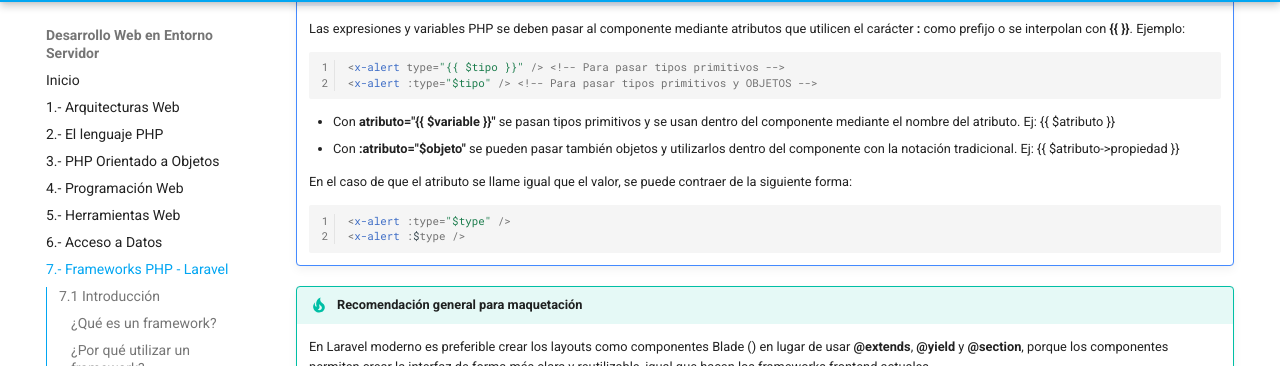
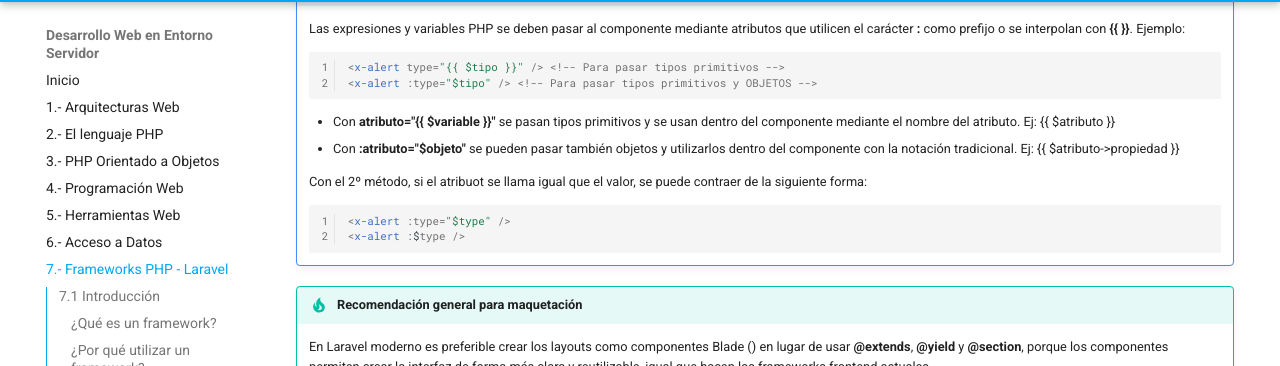
Before and after one commit to elblo/dwes2526, an MkDocs documentation site: the page built from docs/07frameworks.md, in a window 1280 px wide and 900 px high, scrolled down 17923 px. Shown: the part 86-452 px from the top of the window. Built offline with MkDocs 1.6.1 and Material for MkDocs 9.7.7, drawn with Linux system fonts in a browser that asks for light colours.

Commit message:
Corrección

````diff
--- a/docs/07frameworks.md
+++ b/docs/07frameworks.md
@@ -729,7 +729,7 @@
     - Con **atributo="{{ $variable }}"** se pasan tipos primitivos y se usan dentro del componente mediante el nombre del atributo. Ej: {{ $atributo }}
     - Con **:atributo="$objeto"** se pueden pasar también objetos y utilizarlos dentro del componente con la notación tradicional. Ej: {{ $atributo->propiedad }}
 
-    En el caso de que el atributo se llame igual que el valor, se puede contraer de la siguiente forma:
+    Con el 2º método, si el atribuot se llama igual que el valor, se puede contraer de la siguiente forma:
 
     ```html
     <x-alert :type="$type" />
````
